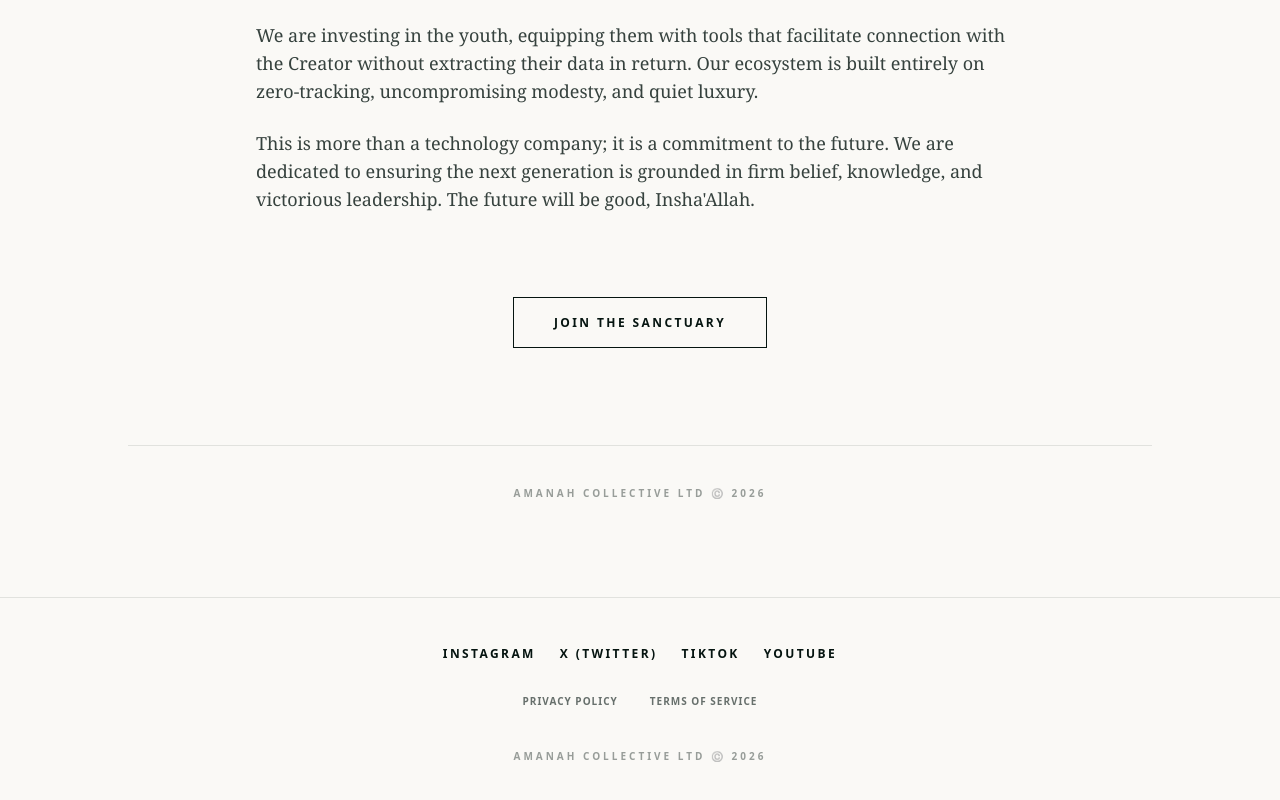
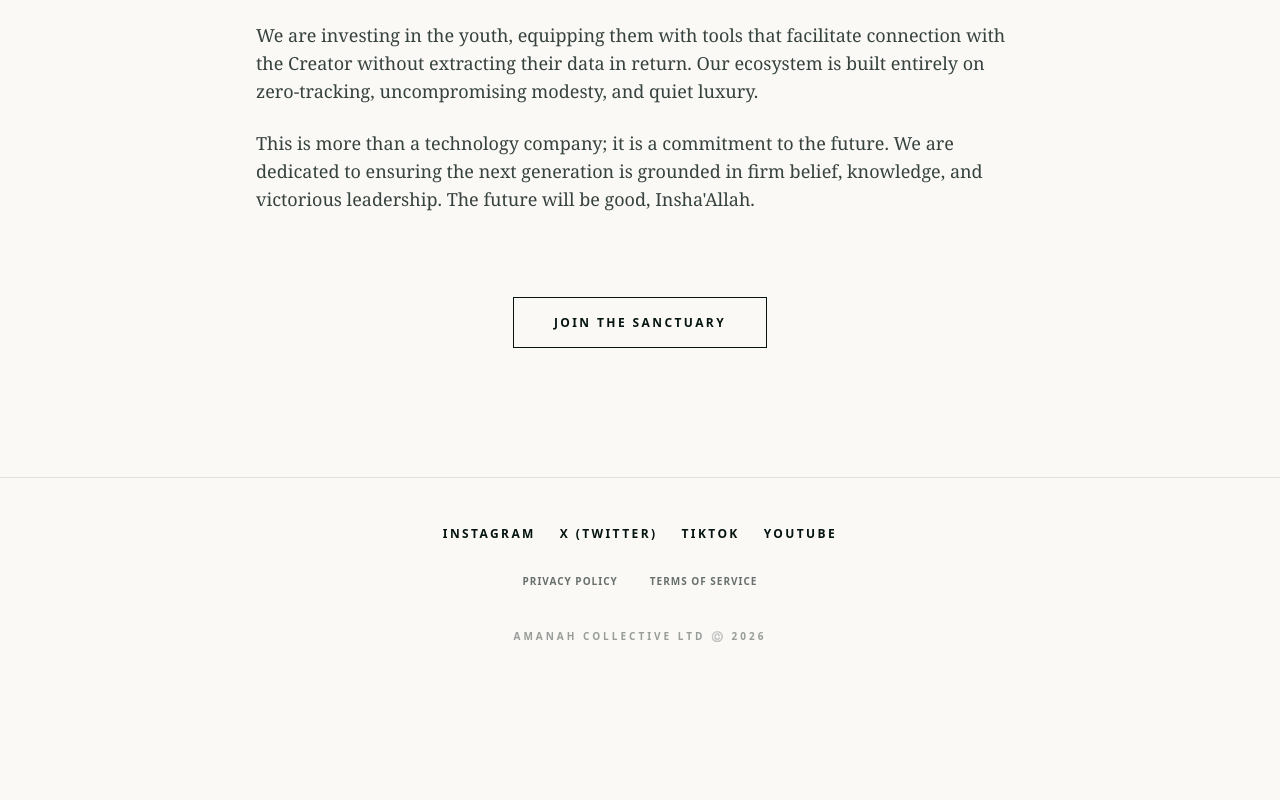
Before and after one commit to amanahco/amanah-web, a Next.js app: page /manifesto in a window 1280 px wide. Shown: the part 1188-1988 px from the top of the page. After the commit the page ends 1896 px from the top, so only its background shows below. Built offline with nearby package versions, Linux system fonts and the light colour scheme.

Commit message:
UI: Eradicated legacy hardcoded footers from Manifesto, Story, and Quran pages

```diff
--- a/app/manifesto/page.tsx
+++ b/app/manifesto/page.tsx
@@ -69,11 +69,6 @@ export default function Manifesto() {
       </div>
 
       {/* Official Footer */}
-      <footer className="mt-16 text-center border-t border-[#051410]/10 w-full max-w-5xl pt-10">
-        <p className="text-[10px] font-bold tracking-[0.3em] text-[#051410]/40 uppercase">
-          Amanah Collective Ltd ©️ 2026
-        </p>
-      </footer>
 
     </main>
   );
--- a/app/quran/page.tsx
+++ b/app/quran/page.tsx
@@ -173,11 +173,6 @@ export default function QuranPortal() {
       </div>
 
       {/* Official Footer */}
-      <footer className="mt-24 text-center border-t border-[#051410]/10 w-full max-w-5xl pt-10">
-        <p className="text-[10px] font-bold tracking-[0.3em] text-[#051410]/40 uppercase">
-          Amanah Collective Ltd ©️ 2026
-        </p>
-      </footer>
 
     </main>
   );
--- a/app/story/page.tsx
+++ b/app/story/page.tsx
@@ -75,11 +75,6 @@ export default function OurStory() {
       </div>
 
       {/* Official Footer */}
-      <footer className="mt-16 text-center border-t border-[#051410]/10 w-full max-w-5xl pt-10">
-        <p className="text-[10px] font-bold tracking-[0.3em] text-[#051410]/40 uppercase">
-          Amanah Collective Ltd ©️ 2026
-        </p>
-      </footer>
 
     </main>
   );
```
